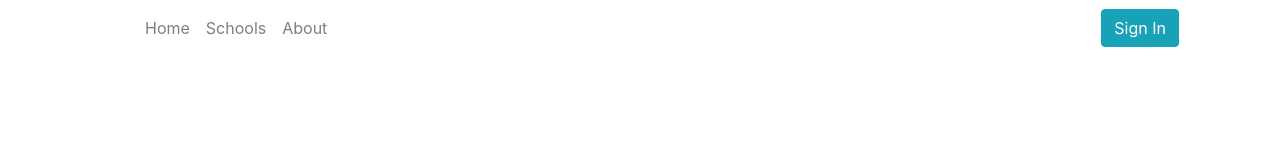
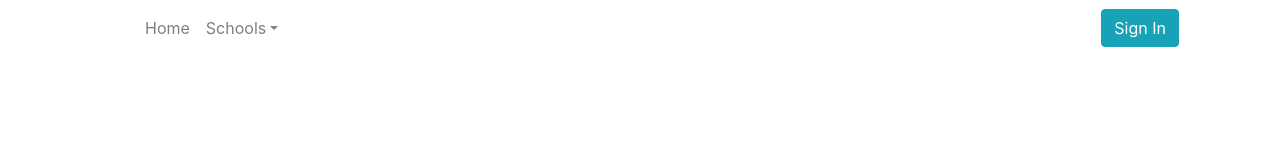
Before and after one commit to AxlRicci/mode-tracker, a React (Create React App) app: page / in a window 1280 px wide. Shown: the top 154 px of the page. Built offline with nearby package versions, Linux system fonts and the light colour scheme; no server answers; some icons are missing.

Commit message:
added add school to schools dropdown

```diff
--- a/src/components/navbar/navbar.component.jsx
+++ b/src/components/navbar/navbar.component.jsx
@@ -39,12 +39,14 @@ const Navigation = ({ history }) => {
           <Nav.Link as={Link} to="/">
             Home
           </Nav.Link>
-          <Nav.Link as={Link} to="/locations">
-            Schools
-          </Nav.Link>
-          <Nav.Link as={Link} to="/about">
-            About
-          </Nav.Link>
+          <NavDropdown title="Schools">
+            <NavDropdown.Item as={Link} to="/locations">
+              School List
+            </NavDropdown.Item>
+            <NavDropdown.Item as={Link} to="/add-location">
+              Add a school
+            </NavDropdown.Item>
+          </NavDropdown>
         </Nav>
         {currentUser ? (
           <Nav className="ml-auto">
```
